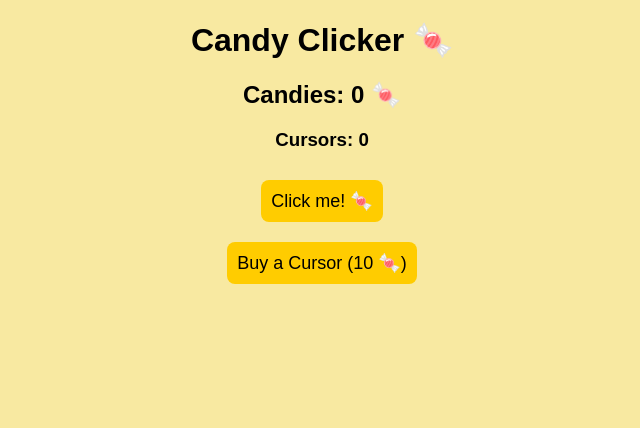
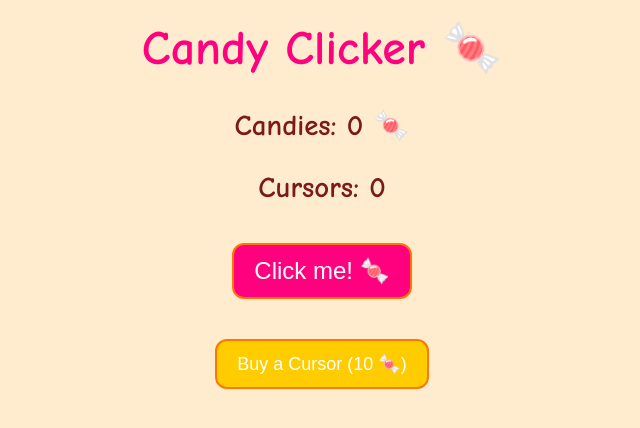
Before and after one commit to owenr2007/candy-click, a plain HTML site: page index.html in a window 1280 px wide. Shown: the whole page, without its empty margins (318-958 px from the left). Drawn offline with Linux system fonts and the light colour scheme.

Commit message:
Update style.css

```diff
--- a/style.css
+++ b/style.css
@@ -1,15 +1,50 @@
 body {
     text-align: center;
-    font-family: Arial, sans-serif;
-    background-color: #f8e9a1;
+    font-family: 'Comic Sans MS', sans-serif;
+    background-color: #ffebcd; /* Light candy color */
+    color: #7a1a1a; /* Deep red color for text */
+}
+
+h1 {
+    color: #ff007f; /* Bright candy pink */
+    font-size: 3em;
+    margin-top: 20px;
 }
 
 button {
-    padding: 10px;
+    padding: 12px 20px;
     font-size: 18px;
     margin: 10px;
     cursor: pointer;
-    border-radius: 8px;
-    background-color: #ffcc00;
-    border: none;
+    border-radius: 12px;
+    background-color: #ffcc00; /* Candy yellow */
+    border: 2px solid #ff7700;
+    color: white;
 }
+
+button:hover {
+    background-color: #ff7700; /* Candy orange when hovering */
+}
+
+#cookie-counter {
+    margin-top: 20px;
+    font-size: 1.5em;
+}
+
+#shop {
+    margin-top: 20px;
+}
+
+#cookie-button {
+    background-color: #ff007f;
+    font-size: 24px;
+}
+
+#cookie-button:hover {
+    background-color: #ff4da6; /* Lighter pink on hover */
+}
+
+h2, h3 {
+    font-size: 1.2em;
+    color: #7a1a1a; /* Red color for candy theme */
+}
```
